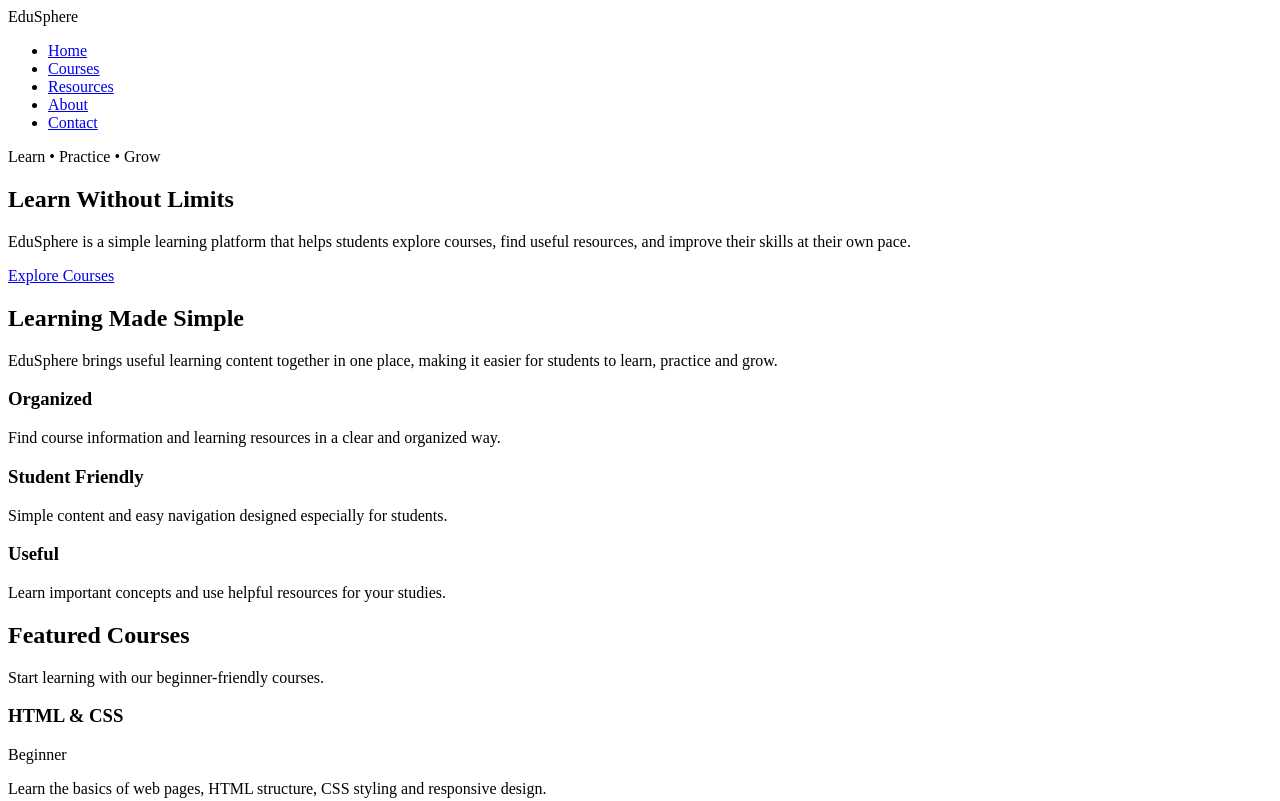
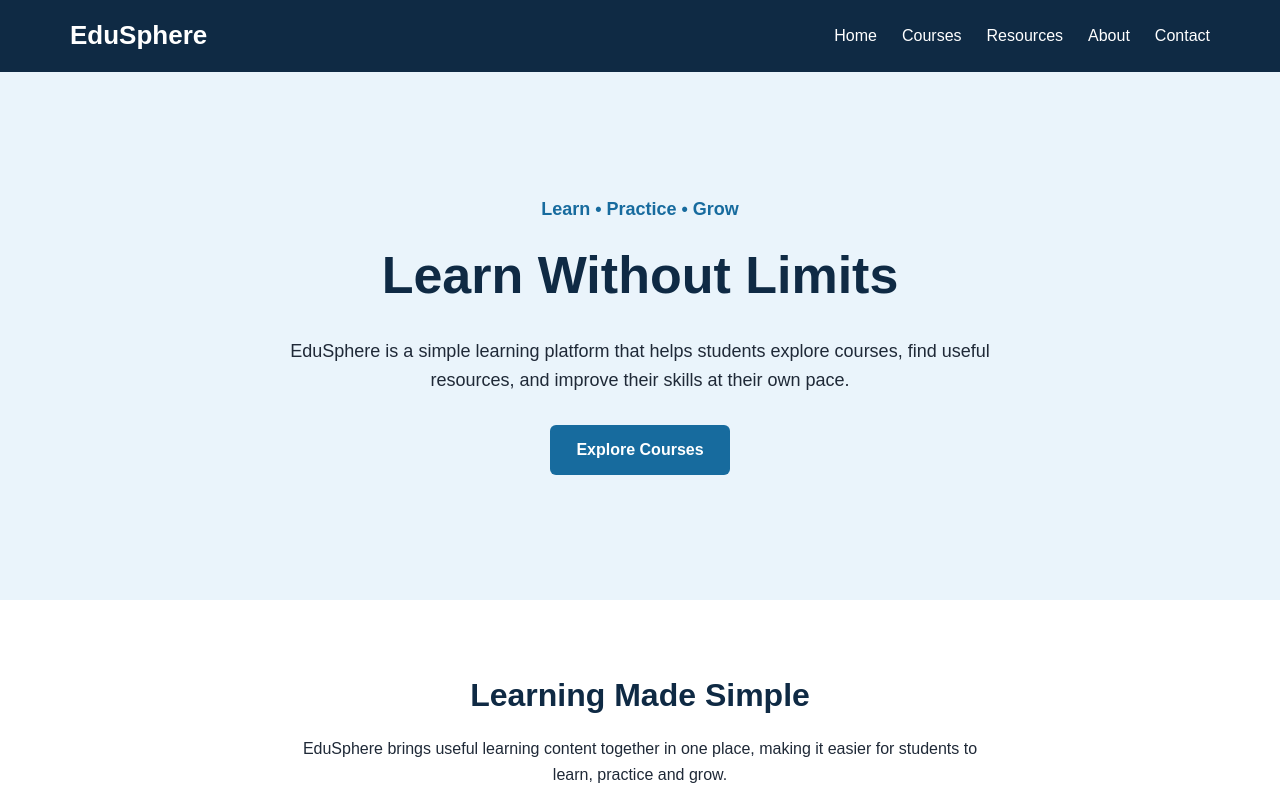
Before and after one commit to prayag07-spec/EduSphere, a plain HTML site: page index.html in a window 1280 px wide. Shown: the top 801 px of the page. Drawn offline with Linux system fonts and the light colour scheme.

Commit message:
Complete Home page and base styling

```diff
--- a/css/style.css
+++ b/css/style.css
@@ -1 +1,291 @@
-/* EduSphere CSS */
+/* EduSphere - Main CSS */
+
+* {
+    margin: 0;
+    padding: 0;
+    box-sizing: border-box;
+}
+
+body {
+    font-family: Arial, sans-serif;
+    color: #1f2937;
+    background-color: #ffffff;
+    line-height: 1.6;
+}
+
+/* =========================
+   HEADER
+   ========================= */
+
+header {
+    position: fixed;
+    top: 0;
+    left: 0;
+    width: 100%;
+    background-color: #0f2a44;
+    z-index: 1000;
+}
+
+.navbar {
+    max-width: 1200px;
+    margin: auto;
+    padding: 15px 30px;
+    display: flex;
+    justify-content: space-between;
+    align-items: center;
+}
+
+.logo {
+    color: white;
+    font-size: 26px;
+    font-weight: bold;
+}
+
+.nav-links {
+    list-style: none;
+    display: flex;
+    gap: 25px;
+}
+
+.nav-links a {
+    color: white;
+    text-decoration: none;
+    font-size: 16px;
+}
+
+.nav-links a:hover {
+    color: #8ecae6;
+}
+
+/* =========================
+   HERO SECTION
+   ========================= */
+
+.hero {
+    min-height: 600px;
+    padding: 150px 30px 80px;
+    background-color: #eaf4fb;
+
+    display: flex;
+    align-items: center;
+}
+
+.hero-text {
+    max-width: 750px;
+    margin: auto;
+    text-align: center;
+}
+
+.tagline {
+    color: #176b9e;
+    font-weight: bold;
+    font-size: 18px;
+    margin-bottom: 10px;
+}
+
+.hero h1 {
+    color: #0f2a44;
+    font-size: 52px;
+    margin-bottom: 20px;
+}
+
+.hero-text > p:not(.tagline) {
+    font-size: 18px;
+    margin-bottom: 30px;
+}
+
+/* =========================
+   BUTTON
+   ========================= */
+
+.btn {
+    display: inline-block;
+    background-color: #176b9e;
+    color: white;
+    padding: 12px 26px;
+    border-radius: 6px;
+    text-decoration: none;
+    font-weight: bold;
+}
+
+.btn:hover {
+    background-color: #0f2a44;
+}
+
+/* =========================
+   GENERAL SECTIONS
+   ========================= */
+
+.section {
+    max-width: 1200px;
+    margin: auto;
+    padding: 70px 30px;
+    text-align: center;
+}
+
+.section h2,
+.resource-cta h2 {
+    color: #0f2a44;
+    font-size: 32px;
+    margin-bottom: 15px;
+}
+
+.section-intro {
+    max-width: 700px;
+    margin: 0 auto 40px;
+}
+
+/* =========================
+   CARDS
+   ========================= */
+
+.card-container {
+    display: flex;
+    justify-content: center;
+    gap: 25px;
+    flex-wrap: wrap;
+}
+
+.card,
+.course-card {
+    background-color: white;
+    padding: 30px;
+    border-radius: 10px;
+
+    box-shadow: 0 3px 12px rgba(0, 0, 0, 0.08);
+
+    flex: 1;
+    min-width: 250px;
+    max-width: 350px;
+}
+
+.card h3,
+.course-card h3 {
+    color: #176b9e;
+    margin-bottom: 12px;
+}
+
+.card p,
+.course-card p {
+    color: #4b5563;
+}
+
+/* =========================
+   FEATURED COURSES
+   ========================= */
+
+.light-section {
+    max-width: none;
+    background-color: #f5f8fa;
+}
+
+.light-section .card-container {
+    max-width: 1200px;
+    margin: auto;
+}
+
+.course-card span {
+    display: inline-block;
+    background-color: #eaf4fb;
+    color: #176b9e;
+
+    padding: 4px 10px;
+    border-radius: 15px;
+
+    font-size: 13px;
+    margin-bottom: 12px;
+}
+
+.course-card p {
+    margin-bottom: 15px;
+}
+
+.course-card a {
+    color: #176b9e;
+    text-decoration: none;
+    font-weight: bold;
+}
+
+.course-card a:hover {
+    text-decoration: underline;
+}
+
+/* =========================
+   RESOURCE SECTION
+   ========================= */
+
+.resource-cta {
+    background-color: #eaf4fb;
+    padding: 60px 30px;
+    text-align: center;
+}
+
+.resource-cta p {
+    margin-bottom: 25px;
+}
+
+/* =========================
+   FOOTER
+   ========================= */
+
+footer {
+    background-color: #0f2a44;
+    color: white;
+    text-align: center;
+    padding: 25px;
+}
+
+footer p {
+    margin: 5px;
+}
+
+/* =========================
+   MOBILE RESPONSIVE
+   ========================= */
+
+@media (max-width: 700px) {
+
+    .navbar {
+        flex-direction: column;
+        gap: 10px;
+        padding: 12px 15px;
+    }
+
+    .nav-links {
+        gap: 12px;
+        flex-wrap: wrap;
+        justify-content: center;
+    }
+
+    .nav-links a {
+        font-size: 14px;
+    }
+
+    .hero {
+        padding-top: 180px;
+        min-height: 550px;
+    }
+
+    .hero h1 {
+        font-size: 38px;
+    }
+
+    .hero-text > p:not(.tagline) {
+        font-size: 16px;
+    }
+
+    .section {
+        padding: 50px 20px;
+    }
+
+    .section h2,
+    .resource-cta h2 {
+        font-size: 27px;
+    }
+
+    .card,
+    .course-card {
+        width: 100%;
+        max-width: 100%;
+    }
+}
```
